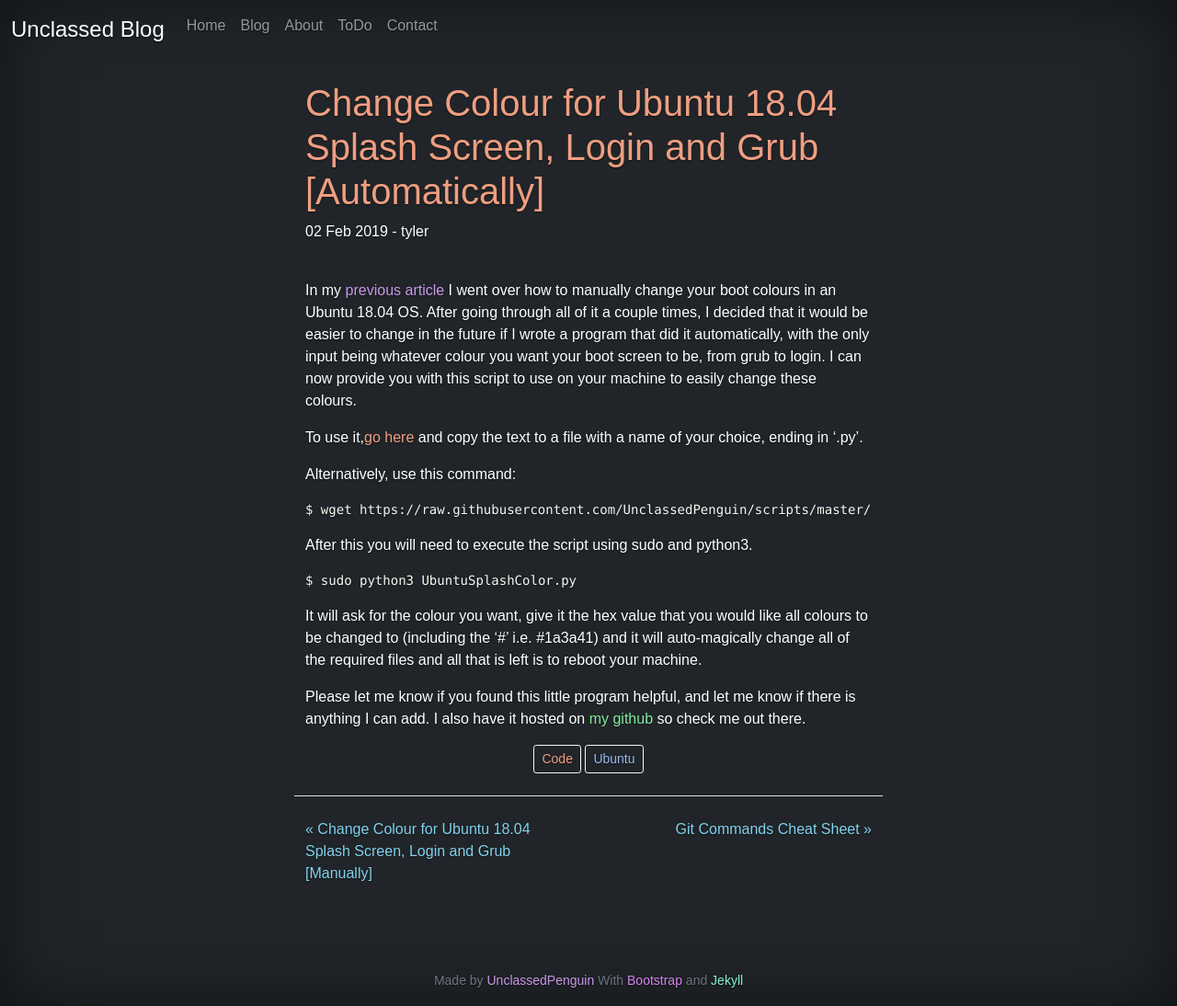
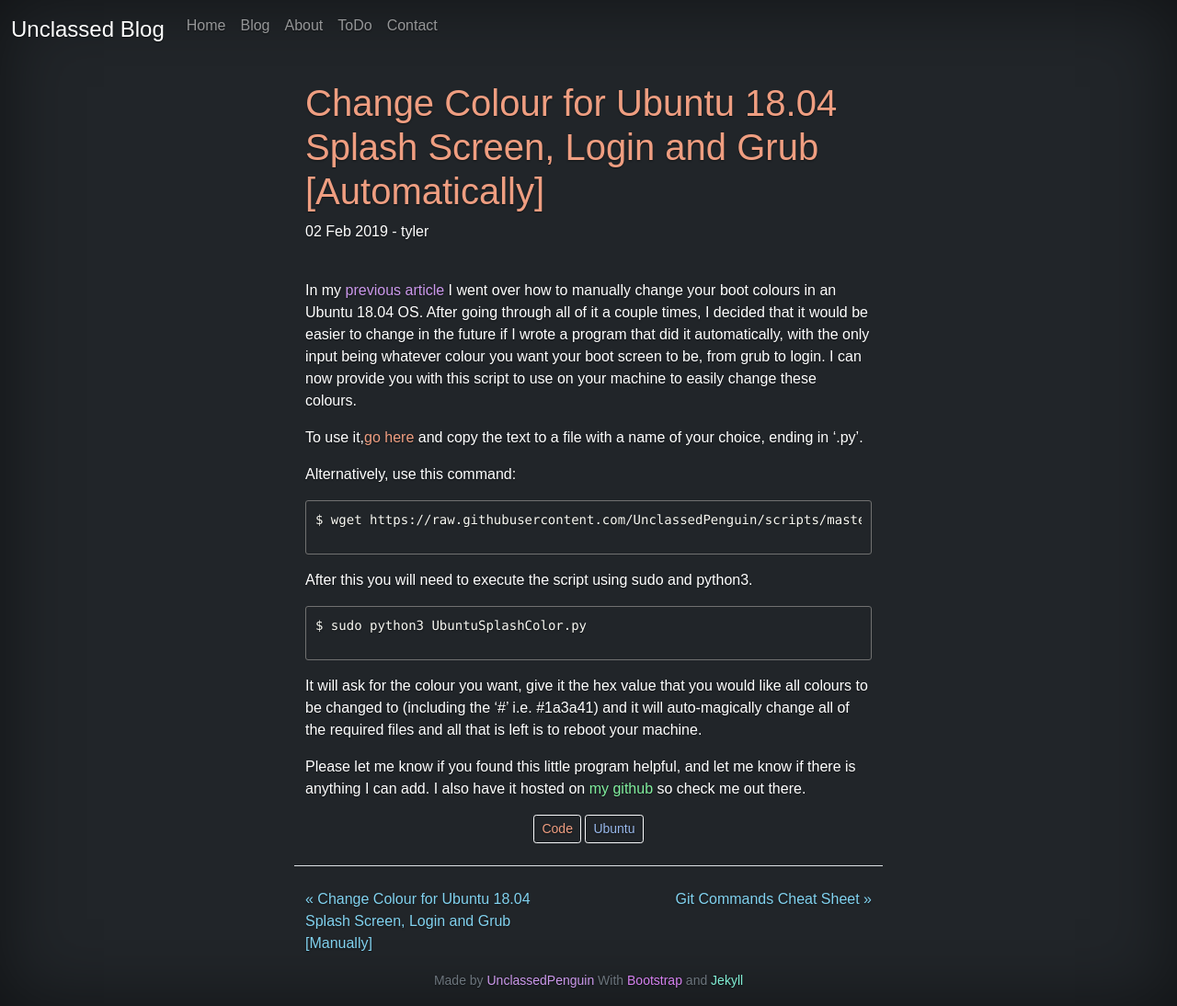
Before and after one commit to UnclassedPenguin/unclassedpenguin.github.io, a Jekyll site: the page built from _posts/2019-02-02-change-ubuntu-color-automatically.markdown, in a window 1280 px wide. Shown: the whole page at 92% size. Built offline with Jekyll 4.4.1, drawn with Linux system fonts in a browser that asks for light colours.

Commit message:
changed highlight background to transparent and added border

```diff
--- a/assets/css/styles.scss
+++ b/assets/css/styles.scss
@@ -15,6 +15,15 @@ blockquote {
   padding: 0 0 0 10px;
   margin: 2rem;
   //border-left: 2px solid #ccc;
+}
+
+.highlight, .highlight .w {
+  color: #f8f8f2;
+  /*background-color: #212529;*/
+  background-color: transparent !important;
+  padding: 10px !important;
+  border: 1px solid #717171 !important;
+  border-radius: 3px !important;
 }
 
 .randomcolorheader {
--- a/assets/css/syntax.css
+++ b/assets/css/syntax.css
@@ -2,7 +2,11 @@
 .highlight table pre { margin: 0; }
 .highlight, .highlight .w {
   color: #f8f8f2;
-  background-color: #212529;
+  /*background-color: #212529;*/
+  background-color: transparent !important;
+  padding: 10px;
+  border: 1px solid #717171;
+  border-radius: 3px;
 }
 .highlight .err {
   color: #212529;
@@ -31,7 +35,8 @@
 }
 .highlight .gh {
   color: #66d9ef;
-  background-color: #212529;
+  /*background-color: #212529;*/
+  background-color: transparent !important;
   font-weight: bold;
 }
 .highlight .k, .highlight .kn, .highlight .kp, .highlight .kr, .highlight .kv {
```
